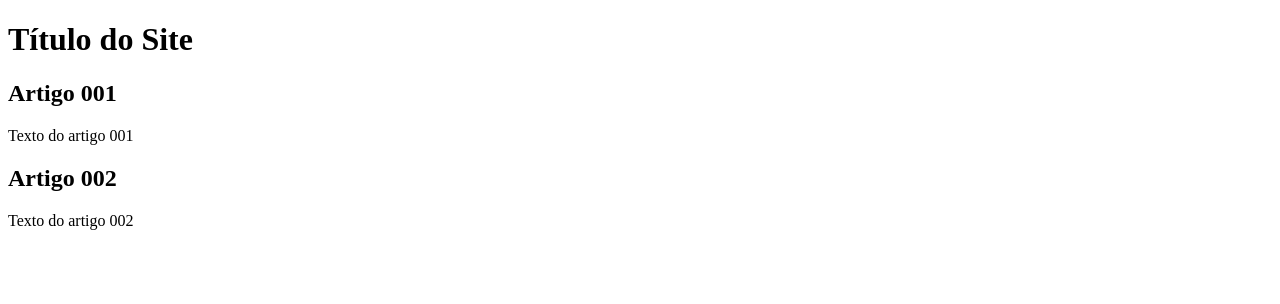
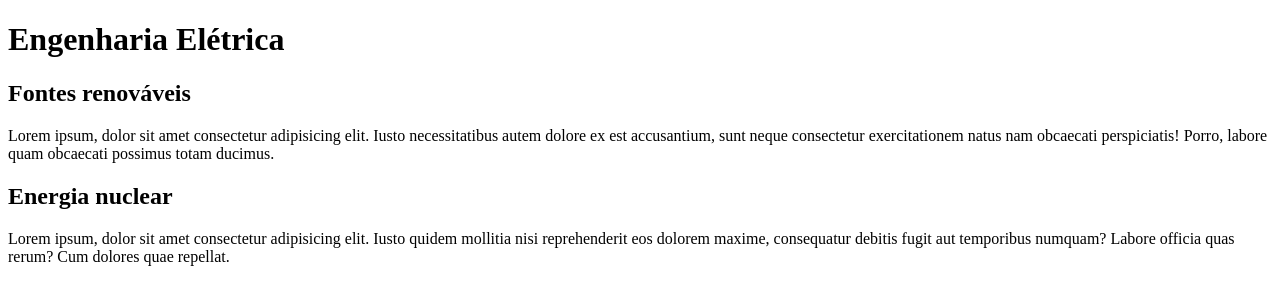
Before and after one commit to LacerdaAlexandre/projeto-teste-site, a plain HTML site: page index.html in a window 1280 px wide. Drawn offline with Linux system fonts and the light colour scheme.

Commit message:
Inicio
Modificações na área de conteúdo

```diff
--- a/index.html
+++ b/index.html
@@ -8,13 +8,13 @@
 <body>
     <main>
         <header>
-            <h1>Título do Site</h1>
+            <h1>Engenharia Elétrica</h1>
         </header>
         <article>
-            <h1>Artigo 001</h1>
-            <p>Texto do artigo 001</p>
-            <h1>Artigo 002</h1>
-            <p>Texto do artigo 002</p>
+            <h1>Fontes renováveis</h1>
+            <p>Lorem ipsum, dolor sit amet consectetur adipisicing elit. Iusto necessitatibus autem dolore ex est accusantium, sunt neque consectetur exercitationem natus nam obcaecati perspiciatis! Porro, labore quam obcaecati possimus totam ducimus.</p>
+            <h1>Energia nuclear</h1>
+            <p>Lorem ipsum, dolor sit amet consectetur adipisicing elit. Iusto quidem mollitia nisi reprehenderit eos dolorem maxime, consequatur debitis fugit aut temporibus numquam? Labore officia quas rerum? Cum dolores quae repellat.</p>
         </article>
     </main>
 </body>
```
